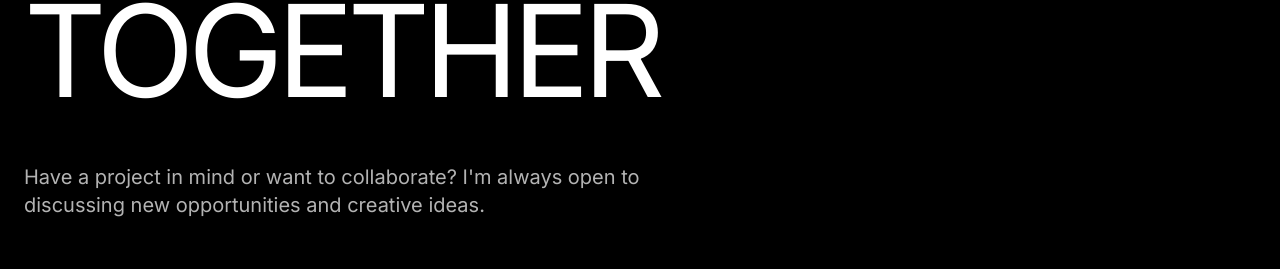
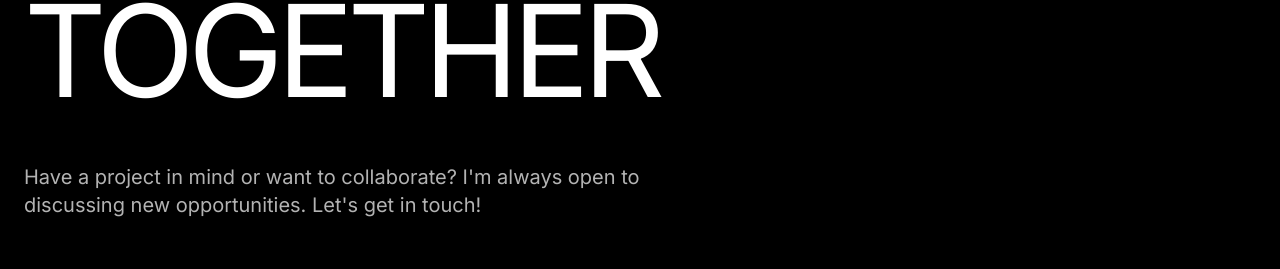
Before and after one commit to mhmmdarsy/arc-porto, a React (Vite) app: page / in a window 1280 px wide. Shown: the part 7099-7368 px from the top of the page. Built offline with nearby package versions, Linux system fonts and the light colour scheme.

Commit message:
refactor: update call-to-action text in ContactSection component

```diff
--- a/src/components/ContactSection.tsx
+++ b/src/components/ContactSection.tsx
@@ -29,7 +29,7 @@ export function ContactSection() {
           </h2>
           <p className="text-lg md:text-xl max-w-2xl opacity-70 leading-relaxed">
             Have a project in mind or want to collaborate? I'm always open to
-            discussing new opportunities and creative ideas.
+            discussing new opportunities. Let's get in touch!
           </p>
         </div>
 
```
